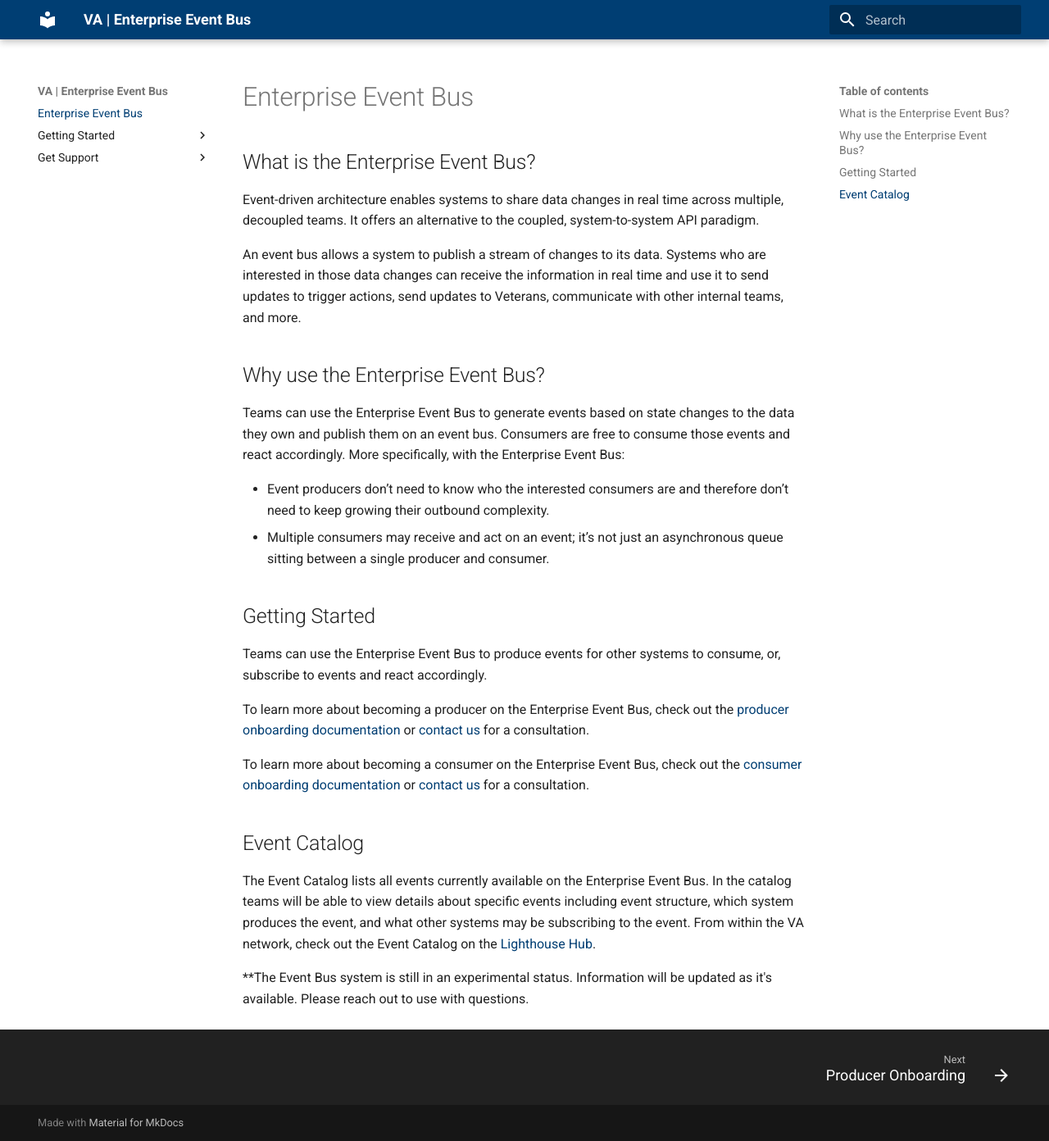
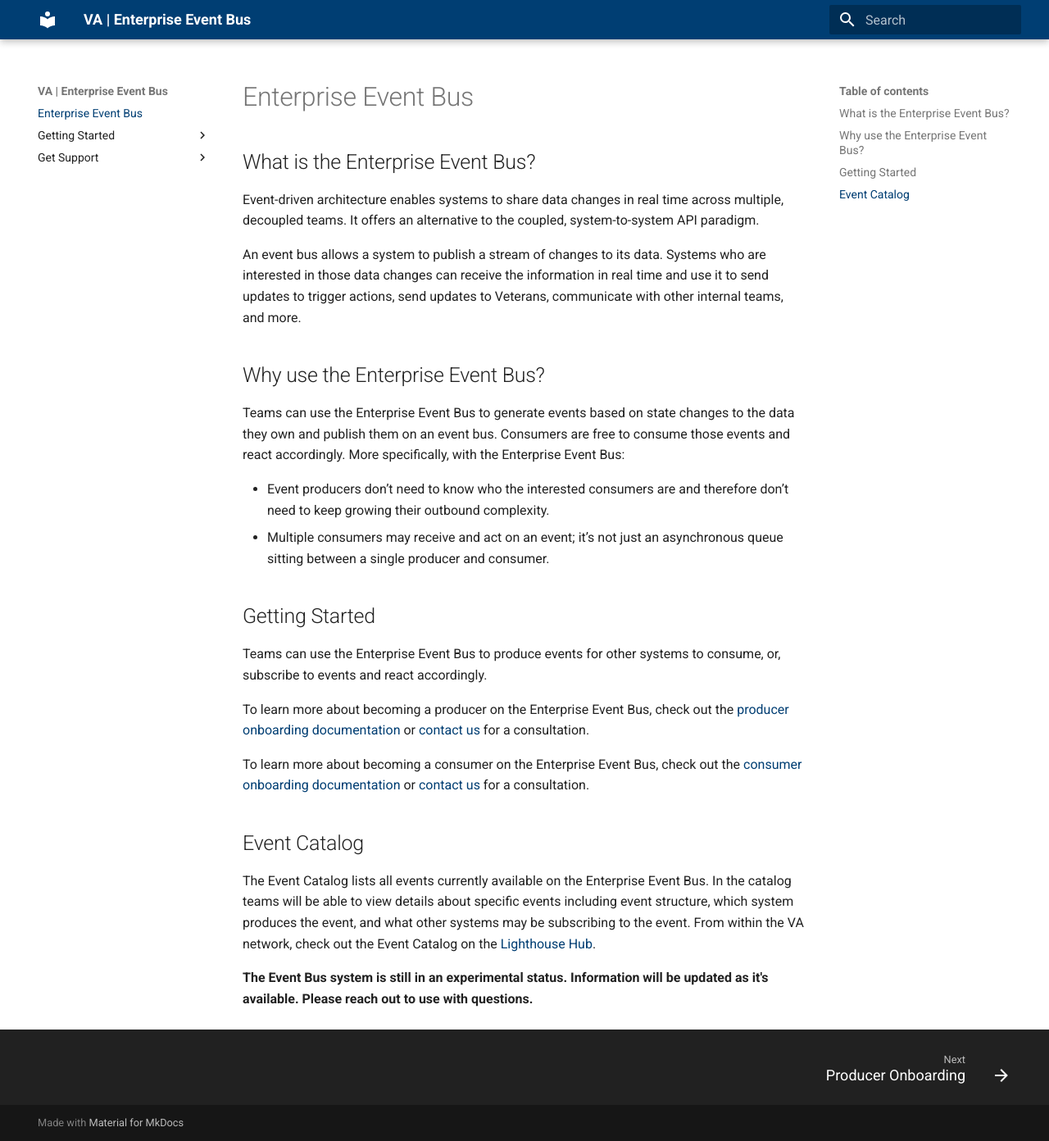
Before and after one commit to department-of-veterans-affairs/ves-event-bus-developer-portal, an MkDocs documentation site: the page built from docs/README.md, in a window 1280 px wide and 1392 px high. Shown: the whole window at 82% size. Built offline with MkDocs 1.6.1 and Material for MkDocs 9.7.7, drawn with Linux system fonts in a browser that asks for light colours.

```diff
--- a/docs/README.md
+++ b/docs/README.md
@@ -22,4 +22,4 @@ To learn more about becoming a consumer on the Enterprise Event Bus, check out t
 ## Event Catalog
 The Event Catalog lists all events currently available on the Enterprise Event Bus. In the catalog teams will be able to view details about specific events including event structure, which system produces the event, and what other systems may be subscribing to the event. From within the VA network, check out the Event Catalog on the [Lighthouse Hub]().
 
-**The Event Bus system is still in an experimental status. Information will be updated as it's available. Please reach out to use with questions.
+**The Event Bus system is still in an experimental status. Information will be updated as it's available. Please reach out to use with questions.**
```
Also changed, not shown: README.md (+1 -1 lines).
